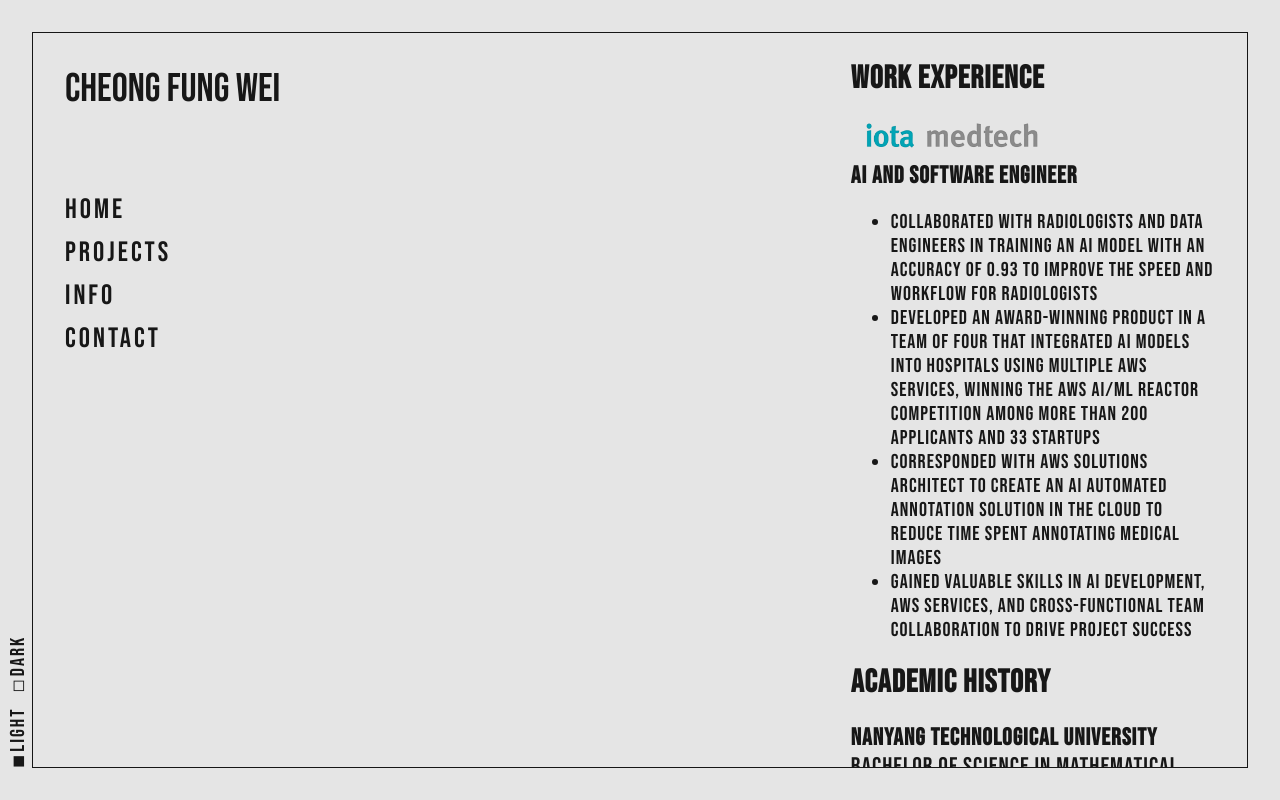
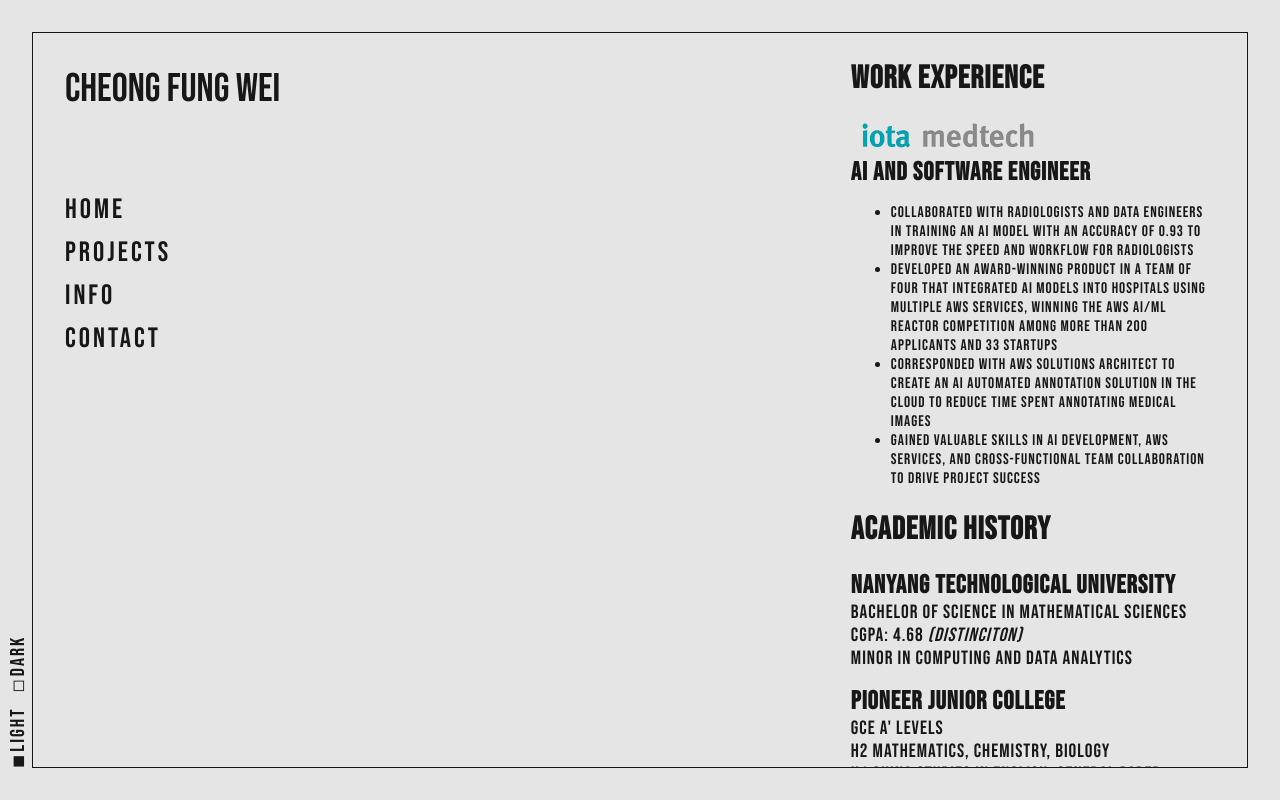
Before and after one commit to cfungwei/Portfolio, a React (Create React App) app: page /info in a window 1280 px wide. Built offline with nearby package versions, Linux system fonts and the light colour scheme.

Commit message:
Changed font size to %vw and add auto to margin

```diff
--- a/src/App.css
+++ b/src/App.css
@@ -54,8 +54,9 @@ body, html {
     padding: var(--pad);
     flex-wrap: pre-wrap;
     word-wrap: normal;
-    width: 15%;
+    width: 15% auto;
     white-space: nowrap;
+    margin: 0 auto;
 }
 
 .contact-logo {
@@ -77,6 +78,10 @@ body, html {
     color: var(--text-color-hover)
 }
 
+.email {
+    font-size: 24px
+}
+
 .info-content {
     position: absolute;
     bottom: 0;
@@ -93,12 +98,12 @@ body, html {
 .info-logo {
     display: flex;
     width: 50%;
-    margin-left: 10px;
-    margin-bottom: 10px;
+    margin-left: .5vw;
+    margin-bottom: .5vw;
 }
 
 .info-work-point {
-    font-size: 20px;
+    font-size: 1.2vw;
 }
 
 .project-content {
@@ -119,7 +124,7 @@ body, html {
 
 .project-title:link, .project-title:visited {
     display: block;
-    font-size: 40px;
+    font-size: 2.1vw;
     color: var(--text-color);
     font-weight: bold;
     text-align: right;
@@ -132,7 +137,7 @@ body, html {
 
 .project-desc {
     display: block;
-    font-size: 20px;
+    font-size: 1.2vw;
     text-align: right;
 }
 
@@ -166,13 +171,13 @@ body, html {
 
 span {
     display: block;
-    font-size: 24px;
+    font-size: 1.5vw;
 }
 
 b{
     display: block;
     white-space: 'pre-wrap';
-    font-size: 24px;
+    font-size: 2vw;
 }
 
 ::-webkit-scrollbar {
--- a/src/pages/Contactpage.js
+++ b/src/pages/Contactpage.js
@@ -18,7 +18,7 @@ const Contactpage = () => {
               <div style={{ display:'block', justifyContent:'space-evenly'}}>
                 <div style={{display:'flex', alignItems:'center'}}>
                   <img src={mail} className='contact-logo' alt='mail logo'/>
-                  <span>cfungwei@outlook.com</span>
+                  <div className='email'>cfungwei@outlook.com</div>
                 </div>
                 <div style={{display:'flex', alignItems:'center'}}>
                     <img src={linkedin} className='contact-logo' alt='linkedin logo'/>
--- a/src/pages/Homepage.js
+++ b/src/pages/Homepage.js
@@ -9,7 +9,6 @@ const Homepage = () => {
         <Profile />
         <Sidebar />
         <div className='content'>
-          <div className='home-content-text'>
             <p>
               <span>Hello <span className='wave'>👋</span></span>
               <span>Welcome to my portfolio!</span>
@@ -21,7 +20,6 @@ const Homepage = () => {
               <span>my growth and</span>
               <span>pursuit of excellence.</span>
             </p>
-          </div>
         </div>
       </div>
     </div>
```
